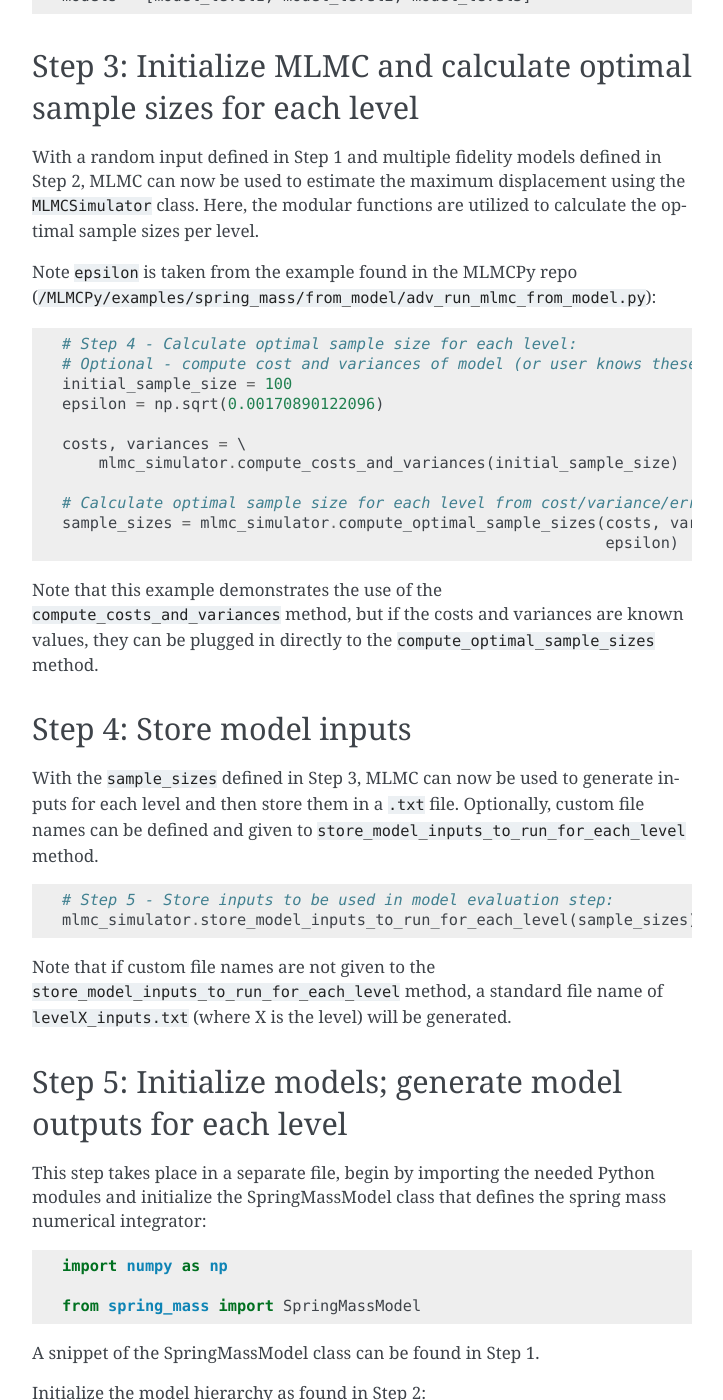
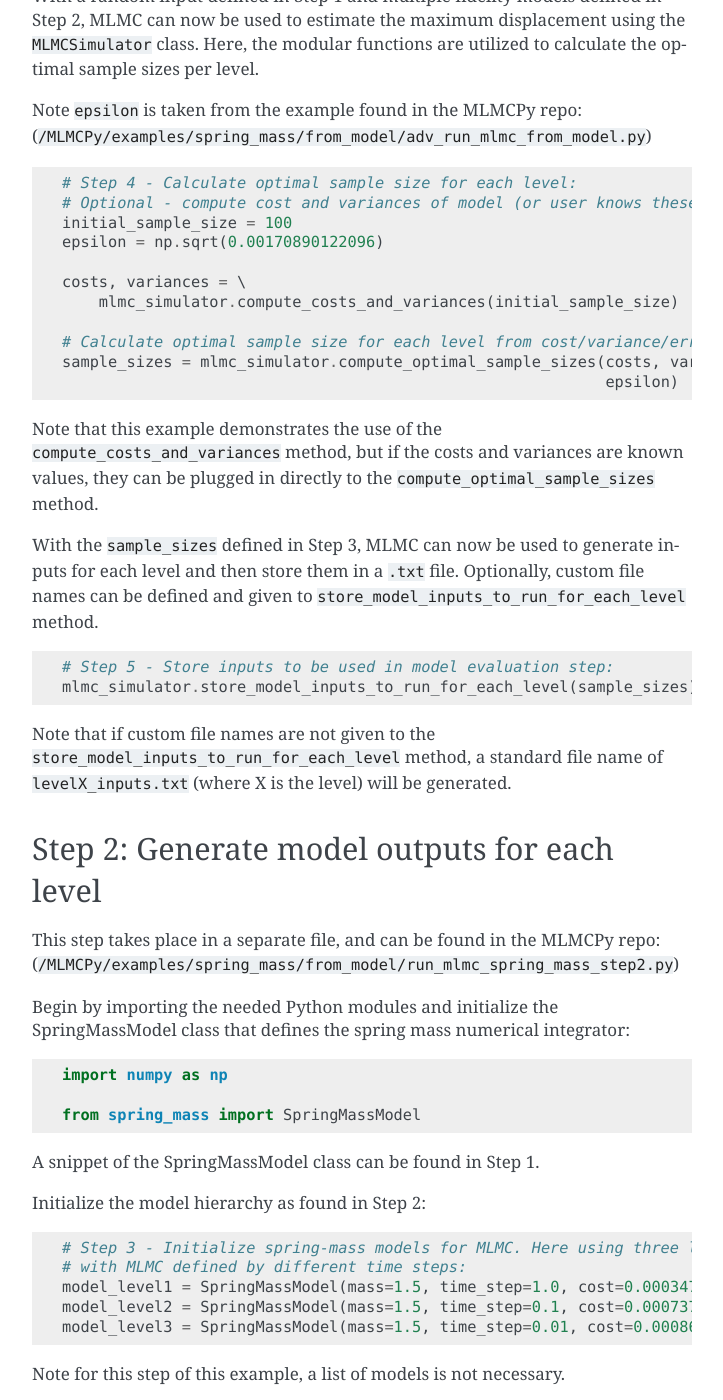
Before and after one commit to nasa/MLMCPy, a Sphinx documentation site: the page built from docs/modular_separate_files_example.rst, in a window 1280 px wide and 1400 px high, scrolled down 3485 px. Shown: the whole window, without its empty margins (388-1111 px from the left). Built offline with Sphinx 7.4.7, drawn with Linux system fonts in a browser that asks for light colours; formulas are drawn with MathJax 3; some of the changed text lies outside the part shown.

Commit message:
Added file path for each separate step, reduced steps to 3

```diff
--- a/docs/modular_separate_files_example.rst
+++ b/docs/modular_separate_files_example.rst
@@ -65,10 +65,13 @@
 
 For this example, three levels will be employed, where each level corresponds to a maximum displacement predicted using a spring mass simulator model with varying time step. First, the random spring stiffness is represented using a MLMCPy random input, then a spring mass model is created and three instantiations of it are made with different time steps, then MLMC is used to estimate the expected maximum displacement to a prescibed precision.
 
-Step 1: Initialization; define the random input parameter
+Step 1: Compute the optimal sample sizes and store model inputs
 -------------------------------------------
 
 Note that because this example demonstrates the usage of modular MLMC over multiple files, modules and models will be imported/initialized in multiple scripts.
+
+This section can be found in the MLMCPy repo:
+(``/MLMCPy/examples/spring_mass/from_model/run_mlmc_spring_mass_step1.py``):
 
 Begin by importing the needed Python modules, including MLMCPy classes and the SpringMassModel class that defines the spring mass numerical integrator:
 
@@ -114,9 +117,6 @@
 The ``RandomInput`` class is initialized with a function that produces random samples and any parameters it requires.
 See the :ref:`input_module_docs` for more details about specifying random input parameters with MLMCPy.
 
-Step 2: Initialize a hierarchy (3 levels) of models for MLMC
---------------------------------------------------------------
-
 In order to apply the MLMC method (Equation (3)), multiple levels of models (defined by cost/accuracy) must be defined. The following code initializes three separate spring mass models defined by varying time step (the smaller the time step, the higher the cost and accuracy):
 
 .. code-block:: python
@@ -129,14 +129,11 @@
 
   models = [model_level1, model_level2, model_level3]
 
-Step 3: Initialize MLMC and calculate optimal sample sizes for each level
----------------------------------------------------------------
-
 With a random input defined in Step 1 and multiple fidelity models defined in Step 2, MLMC can now be used to estimate the maximum displacement using the ``MLMCSimulator`` class.
 Here, the modular functions are utilized to calculate the optimal sample sizes per level.
 
-Note ``epsilon`` is taken from the example found in the MLMCPy repo
-(``/MLMCPy/examples/spring_mass/from_model/adv_run_mlmc_from_model.py``):
+Note ``epsilon`` is taken from the example found in the MLMCPy repo:
+(``/MLMCPy/examples/spring_mass/from_model/adv_run_mlmc_from_model.py``)
 
 .. code-block:: python
 
@@ -154,9 +151,6 @@
 
 Note that this example demonstrates the use of the ``compute_costs_and_variances`` method, but if the costs and variances are known values, they can be plugged in directly to the ``compute_optimal_sample_sizes`` method.
 
-Step 4: Store model inputs
----------------------------------------------------------------
-
 With the ``sample_sizes`` defined in Step 3, MLMC can now be used to generate inputs for each level and then store them in a ``.txt`` file.
 Optionally, custom file names can be defined and given to ``store_model_inputs_to_run_for_each_level`` method.
 
@@ -167,10 +161,13 @@
 
 Note that if custom file names are not given to the ``store_model_inputs_to_run_for_each_level`` method, a standard file name of ``levelX_inputs.txt`` (where X is the level) will be generated.
 
-Step 5: Initialize models; generate model outputs for each level
+Step 2: Generate model outputs for each level
 ---------------------------------------------------------------
 
-This step takes place in a separate file, begin by importing the needed Python modules and initialize the SpringMassModel class that defines the spring mass numerical integrator:
+This step takes place in a separate file, and can be found in the MLMCPy repo:
+(``/MLMCPy/examples/spring_mass/from_model/run_mlmc_spring_mass_step2.py``)
+
+Begin by importing the needed Python modules and initialize the SpringMassModel class that defines the spring mass numerical integrator:
 
 .. code-block:: python
 
@@ -223,10 +220,13 @@
 
   np.savetxt("level2_outputs.txt", np.array(outputs_level2))
 
-Step 6: Load model outputs; aggregate model outputs to compute estimators
+Step 3: Load model outputs; aggregate model outputs to compute estimators
 ---------------------------------------------------------------
 
-This step takes place in a separate script, begin by importing the MLMCSimulator class:
+This step takes place in a separate file, and can be found in the MLMCPy repo:
+(``/MLMCPy/examples/spring_mass/from_model/run_mlmc_spring_mass_step3.py``)
+
+Begin by importing the MLMCSimulator class:
 
 .. code-block:: python
 
```
